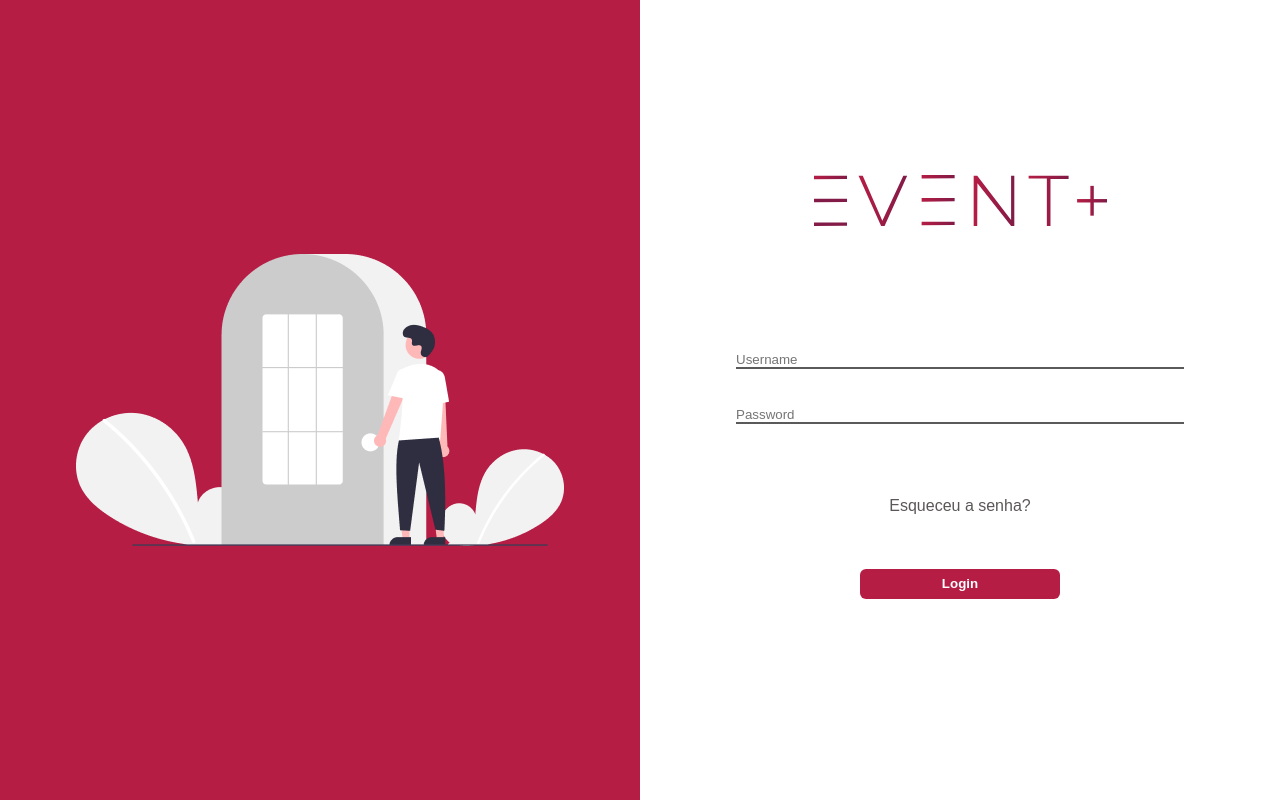
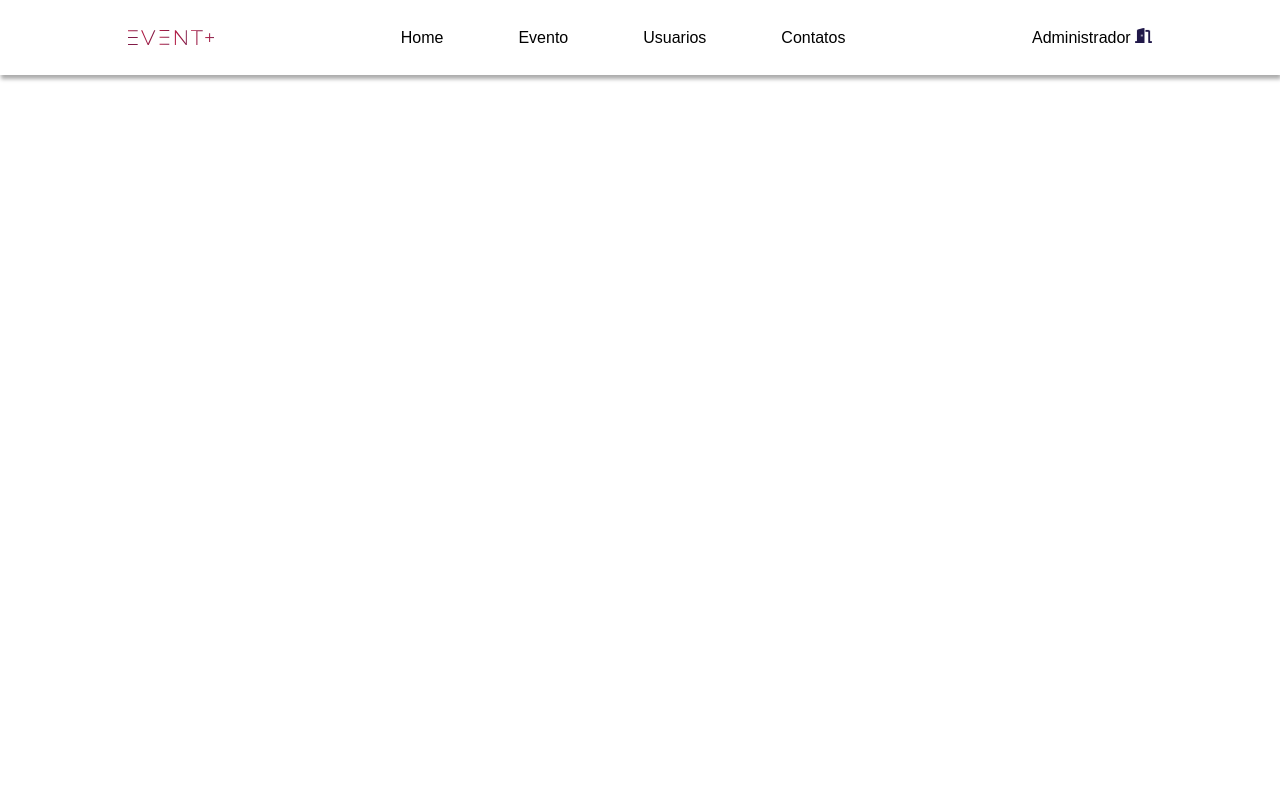
Before and after one commit to yassbrito/ProjetoEvent.React, a React (Create React App) app in the folder event/: page / in a window 1280 px wide. Built offline with nearby package versions, Linux system fonts and the light colour scheme.

Commit message:
feat: inicio da segunda tela

```diff
--- a/event/src/App.js
+++ b/event/src/App.js
@@ -1,10 +1,16 @@
 import './App.css';
+import Header from './components/header/Header.jsx';
 import Login from "./pages/login/Login.jsx";
+import Footer from "./components/footer/Footer.jsx";
+import Cadastro from "./components/cadastro/Cadastro.jsx";
 
 function App() {
   return (
     <>
-    <Login/>
+    {/* <Login/> */}
+    <Header/>
+    {/* <Footer/> */}
+    {/* <Cadastro/> */}
     </>
   );
 }
--- a/event/src/components/cadastro/Cadastro.css
+++ b/event/src/components/cadastro/Cadastro.css
@@ -0,0 +1,75 @@
+.titulo{
+    display: flex;
+    justify-content: center;
+    text-transform: uppercase;
+    flex-direction: column;
+    align-items: center;
+
+    margin-top: 50px;
+
+    font-size: 13px;
+}
+
+
+.titulo hr{
+    border-color: #B51D44;
+    width: 230px;
+    border-style: solid;
+    border-top-width: 2px;
+    margin-top: 10px;
+    border-radius: 2px;
+}
+
+.section_cadastro{
+
+    color: white;
+    padding: 46px 0;
+
+    display: flex;
+    flex: 1;
+    align-items: center;
+    justify-content: center;
+    flex-direction: row;
+
+    height: 450px;
+
+}
+
+.banner_cadastro {
+    flex: 1;
+    background-position: center;
+    background-size: contain;
+    background-repeat: no-repeat;
+    display: flex;
+    align-items: center;
+    justify-content: center;
+
+    margin-left: 150px;
+}
+
+.banner_cadastro img{
+    width: 450px;
+    height: 250px;
+}
+
+.form_cadastro{
+    width: 100;
+    height: 50%;
+
+    display: flex;
+    align-items: center;
+    flex-direction: column;
+    margin-top: 200px;
+
+    margin-bottom: 200px;
+}
+
+.campo_cad_titulo input{
+    margin-bottom: 85px;
+    padding: 5px 5px;
+    border: none;
+    border-bottom: 1px solid black;
+    outline: none;
+    font-size: 15px;
+    width: 356px;
+}
--- a/event/src/components/cadastro/Cadastro.jsx
+++ b/event/src/components/cadastro/Cadastro.jsx
@@ -0,0 +1,35 @@
+
+import "./Cadastro.css";
+import Logo_banner from "../../assets/img/undraw_add_tasks_re_s5yj (1) 1.png";
+import Botao from "../botao/Botao";8
+
+const Cadastro = () => {
+    return (
+        <main className="main_cadastro">
+            <div className="titulo">
+                    <h1>Lista de Tipo Eventos</h1>
+                    <hr/>
+                </div>
+
+            <section className="section_cadastro">
+                    <div className="banner_cadastro">
+                        <img src={Logo_banner} alt="Fundo banner do cadastro eventos" />
+                    </div>
+
+                <form action="" className="layout_grid form_cadastro">
+
+                    <div className="campos_cadastro">
+                        <div className="campo_cad_titulo">
+                            <label htmlFor="titulo"></label>
+                            <input type="text" name="nome" placeholder="Titulo"/>
+                        </div>
+
+                        <Botao nomeDoBotao="Cadastrar"/>
+                    </div>
+                </form>
+            </section>
+        </main>
+    )
+}
+
+export default Cadastro;
--- a/event/src/components/footer/Footer.css
+++ b/event/src/components/footer/Footer.css
@@ -0,0 +1,10 @@
+footer{
+    background-color: white;
+    color: black;
+
+    display: flex;
+    justify-content: center;
+    align-items: center;
+
+    height: 50px;
+}
--- a/event/src/components/footer/Footer.jsx
+++ b/event/src/components/footer/Footer.jsx
@@ -0,0 +1,10 @@
+import "./Footer.css";
+const Footer = () => {
+    return(
+        <footer>
+            <p>© Escola SENAI de Informatica 2025.</p>
+        </footer>
+    )
+}
+
+export default Footer;
--- a/event/src/components/header/Header.css
+++ b/event/src/components/header/Header.css
@@ -1,8 +1,40 @@
 header{
-    background-color: #B51D44;
+    background-color: white;
 
     height: 75px;
 
     /* borda */
     box-shadow: 1px 4px 4px 0px #00000055;
+    position: relative;
 }
+
+.cabecalho{
+    display: flex;
+    align-items: center;
+    justify-content: space-between;
+
+    width: 100%;
+}
+
+.cabecalho img{
+    height: 15px;
+    align-items: center;
+}
+
+.link_header{
+    margin-left: 75px;
+
+    color: black;
+
+    text-decoration: none;
+}
+
+@media screen and (max-width: 768px){
+    .cabecalho img{
+        height: 35px;
+    }
+
+    .link_header{
+        margin-left: 10px;
+    }
+}
--- a/event/src/components/header/Header.jsx
+++ b/event/src/components/header/Header.jsx
@@ -1,9 +1,26 @@
 import "./Header.css";
+import Logo from "../../assets/img/logo1.svg";
+import Adm from "../../assets/img/Vector.png";
+
 const Header = () => {
     return(
         <header>
-            <div>
+            <div className="layout_grid cabecalho">
 
+                <img src={Logo} alt="Logo do Event" />
+
+
+                <nav className="nav_header">
+                    <a href="" className="link_header">Home</a>
+                    <a href="" className="link_header">Evento</a>
+                    <a href="" className="link_header">Usuarios</a>
+                    <a href="" className="link_header">Contatos</a>
+
+                </nav>
+                <div className="organizando_image">
+                    <a href="" className="link_header">Administrador <img src={Adm} alt="simbolo adm" /></a>
+
+                    </div>
             </div>
         </header>
     )
--- a/event/src/pages/login/Login.css
+++ b/event/src/pages/login/Login.css
@@ -66,8 +66,13 @@ p{
 }
 
 .campo_input input{
-    border: 0;
-    border-bottom: 2px solid rgb(91, 90, 90);
+    height: 30px;
+    padding: 0px 10px;
+    outline: none;
+    border-radius: none;
+    border-top: none;
+    border-right: none;
+    border-left: none;
 }
 
 @media screen and (max-width: 768px){
```
Also changed, not shown: event/src/assets/img/Vector.png (added), event/src/assets/img/undraw_add_tasks_re_s5yj (1) 1.png (added).
